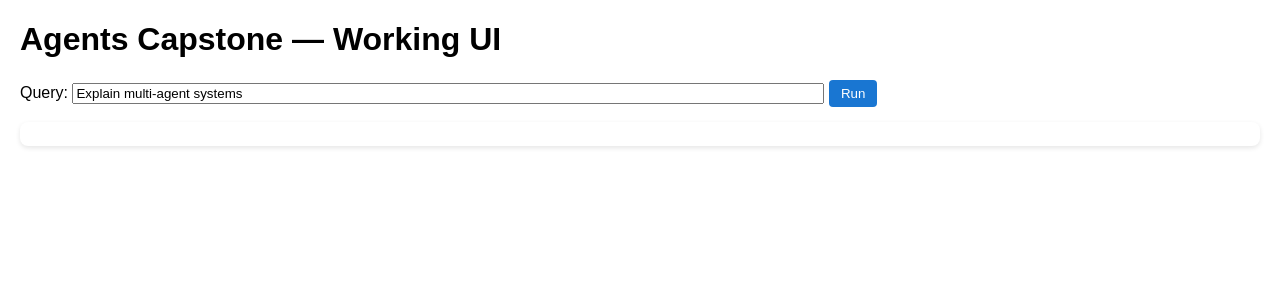
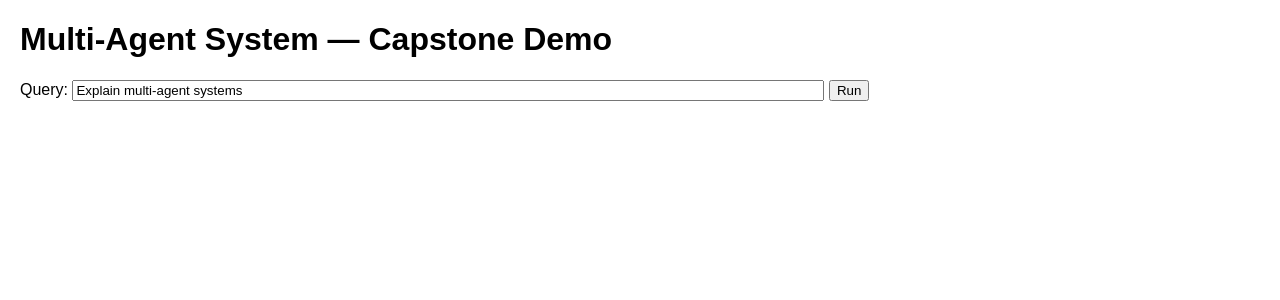
Before and after one commit to gookul1337/Agents_Intensive_Full_Capstone, a Flask app: page / in a window 1280 px wide. Shown: the top 300 px of the page. Run offline with Flask 2, Linux system fonts and the light colour scheme.

Commit message:
Update index.html

```diff
--- a/templates/index.html
+++ b/templates/index.html
@@ -1,86 +1,44 @@
 <!DOCTYPE html>
 <html>
 <head>
-  <meta charset="UTF-8">
-  <title>Agents Capstone — Working UI</title>
+  <title>Agents Capstone</title>
   <style>
-    body {
-      font-family: Arial, sans-serif;
-      margin: 20px;
-    }
-    .card {
-      background: #fff;
-      padding: 12px;
-      border-radius: 8px;
-      box-shadow: 0 2px 5px rgba(0,0,0,0.1);
-      margin-top: 15px;
-      white-space: pre-wrap;
-    }
-    button {
-      padding: 6px 12px;
-      background: #1976D2;
-      color: white;
-      border: none;
-      border-radius: 4px;
-      cursor: pointer;
-    }
-    button:hover {
-      background: #0F5BB5;
-    }
+    body { font-family: Arial; margin: 20px; }
+    .card { background: #fff; padding: 12px; border-radius: 8px;
+            box-shadow: 0 2px 6px rgba(0,0,0,0.1); margin: 10px 0; }
   </style>
 </head>
 <body>
+  <h1>Multi-Agent System — Capstone Demo</h1>
 
-  <h1>Agents Capstone — Working UI</h1>
+  <label>Query:
+    <input id="query" style="width: 60%" value="Explain multi-agent systems">
+  </label>
+  <button id="run">Run</button>
 
-  <label>
-    Query:
-    <input id="query" style="width: 60%;"
-           value="Explain multi-agent systems">
-  </label>
+  <div id="out"></div>
 
-  <button onclick="runQuery()">Run</button>
+  <script>
+    document.getElementById("run").onclick = async () => {
+      const q = document.getElementById("query").value;
 
-  <div id="output" class="card"></div>
+      const res = await fetch("/api/run", {
+        method: "POST",
+        headers: {"Content-Type": "application/json"},
+        body: JSON.stringify({query: q})
+      });
 
-<script>
-async function runQuery() {
-    const query = document.getElementById("query").value;
-    const output = document.getElementById("output");
+      const data = await res.json();
+      const out = document.getElementById("out");
+      out.innerHTML = "";
 
-    output.innerHTML = "Processing...";
-
-    try {
-        const response = await fetch("/api/run", {
-            method: "POST",
-            headers: { "Content-Type": "application/json" },
-            body: JSON.stringify({ query })
-        });
-
-        if (!response.ok) {
-            output.innerHTML = "Server Error: " + response.status;
-            return;
-        }
-
-        const data = await response.json();
-
-        // Display full timeline if available
-        if (data.timeline) {
-            output.innerHTML = JSON.stringify(data.timeline, null, 2);
-        }
-        // Display main response
-        else if (data.response) {
-            output.innerHTML = data.response;
-        }
-        else {
-            output.innerHTML = "Unknown Response: " + JSON.stringify(data);
-        }
-
-    } catch (err) {
-        output.innerHTML = "Fetch Error: " + err;
+      data.timeline.forEach(item => {
+        const el = document.createElement("pre");
+        el.className = "card";
+        el.innerText = JSON.stringify(item, null, 2);
+        out.appendChild(el);
+      });
     }
-}
-</script>
-
+  </script>
 </body>
 </html>
```
